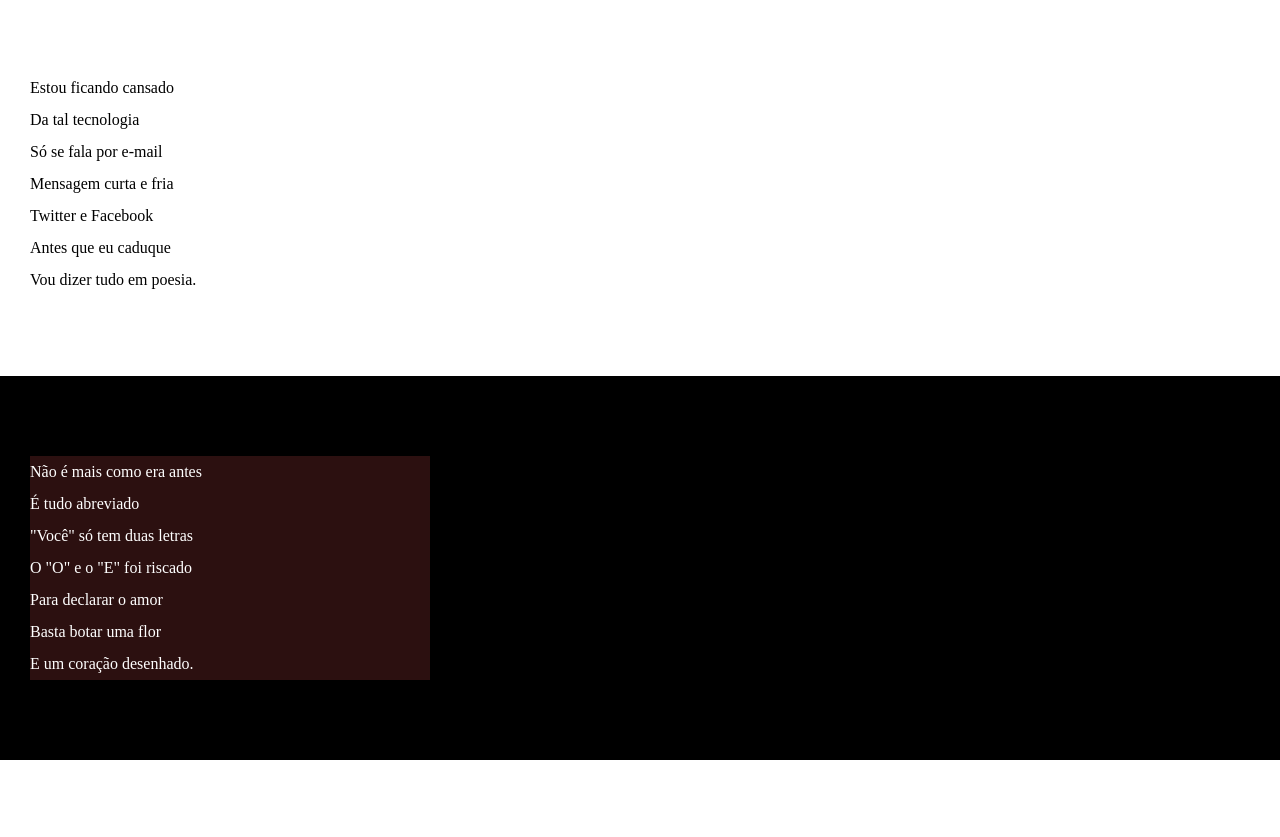
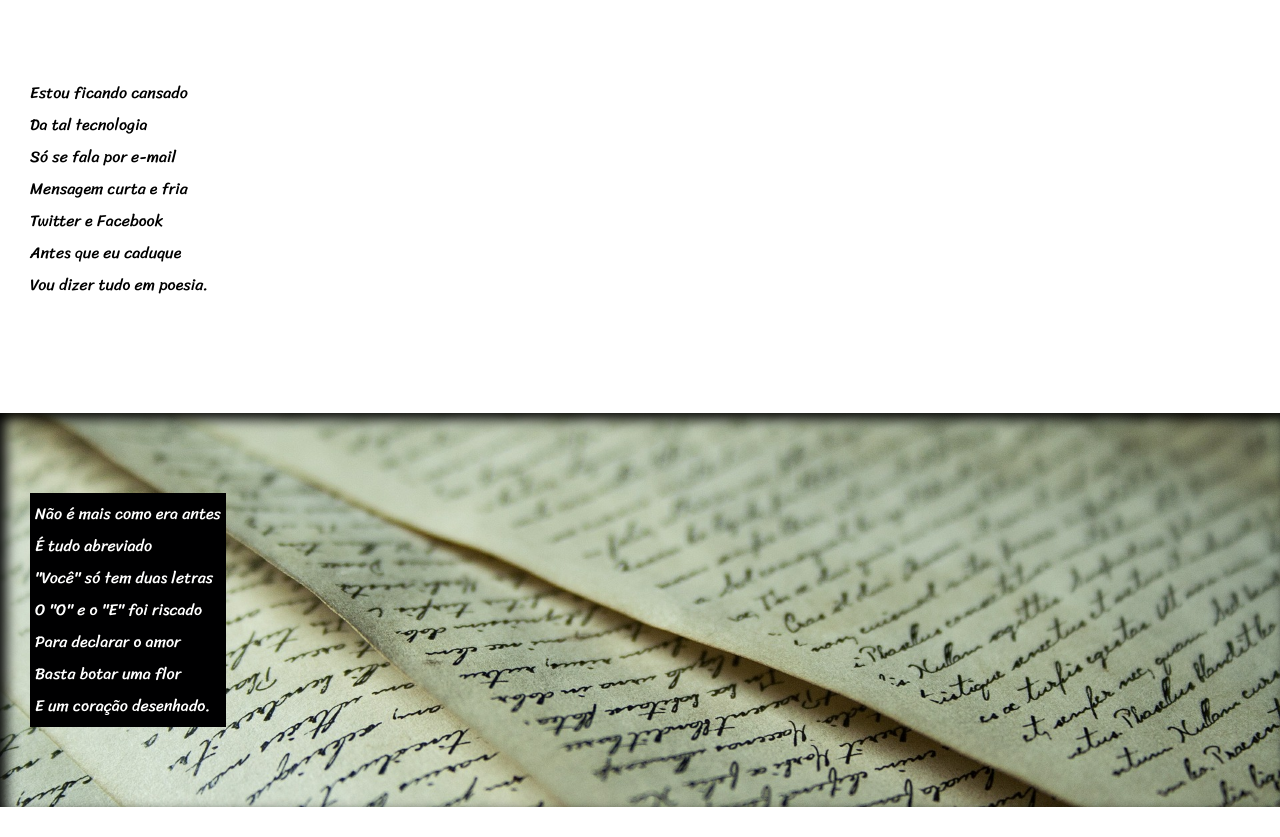
Before and after one commit to AilsonDeLima/HTMLeCSS, a plain HTML site: page Desafios/012/index.html in a window 1280 px wide. Shown: the part 163-1000 px from the top of the page. Drawn offline with nearby package versions, Linux system fonts and the light colour scheme.

Commit message:
atualizacao em 12

```diff
--- a/Desafios/012/estilo/style.css
+++ b/Desafios/012/estilo/style.css
@@ -1,10 +1,21 @@
+
+
+@import url('https://fonts.googleapis.com/css2?family=Libre+Baskerville:wght@400;700&display=swap');
+@import url('https://fonts.googleapis.com/css2?family=Sriracha&display=swap');
+:root{
+    --fonte1: Verdana, Geneva, Tahoma, sans-serif;
+    --fonte2: 'Libre Baskerville', serif;
+    --fonte3: 'Sriracha', cursive;
+}
 
 *{
     margin: 0px;
     padding: 0px;
+
 }
 
 html, body{
+    font-family: var(--fonte1);
     min-height: 100vh;
     background-color: dark;
 }
@@ -13,6 +24,7 @@ header{
     background-color: black;
     color: white;
     text-align: center;
+    font-family: var(--fonte2);
 }
 
 header > h1{
@@ -39,6 +51,11 @@ section{
     padding-bottom: 10vh;
     line-height: 2em;
     padding-left: 30px;
+    font-family: var(--fonte3);
+}
+
+section > p{
+    padding-bottom: 2em;
 }
 
 section.normal{
@@ -49,11 +66,29 @@ section.normal{
 section.imagem{
     background-color: black;
     color: white;
+    box-shadow: inset 6px 6px 13px 0px rgba(0, 0, 0.514) ;
+    background-size: cover;
+    background-attachment: fixed;
 }
 
 section.imagem > p{
-    width: 400px;
-    background-color: rgb(44, 16, 16);
+    display: inline-block;
+    padding: 5px;
+    background-color: rgba(0, 0, 0.514);
+    text-shadow: 1px 1px 0px black;
+}
+
+section#img01{
+    background-size: cover;
+    background-position: right center;
+    background-image: url('../imagens/background002.jpg')
+
+
+}
+
+section#img02{
+    background-image: url('../imagens/background002.jpg');
+    background-position: right center;
 }
 
 footer{
--- a/Desafios/012/index.html
+++ b/Desafios/012/index.html
@@ -28,7 +28,7 @@
 
 
 
-    <section class="imagem">
+    <section class="imagem" id="img01">
         <p>
             Não é mais como era antes<br>
             É tudo abreviado<br>
@@ -63,7 +63,7 @@
     </section>
 
 
-    <section class="imagem">
+    <section class="imagem" id="img02">
         <p>
             Tenho saudade das cartas <br>
             Escritas com a própria mão <br>
```
